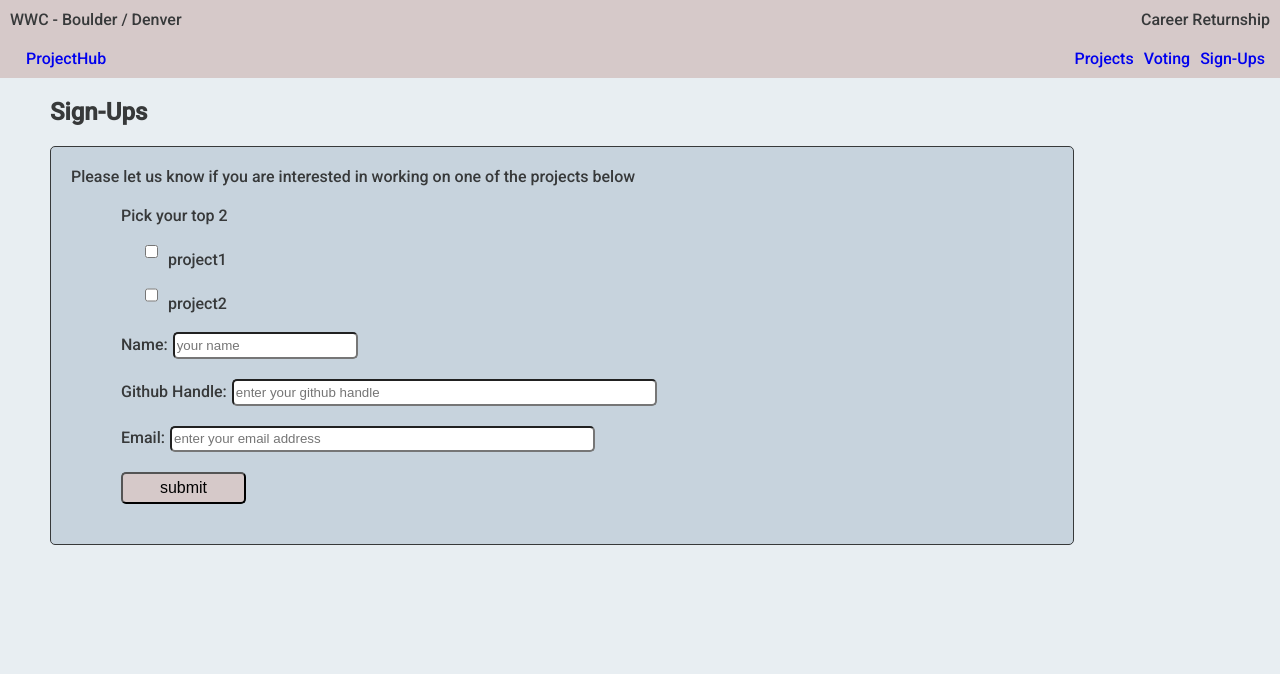
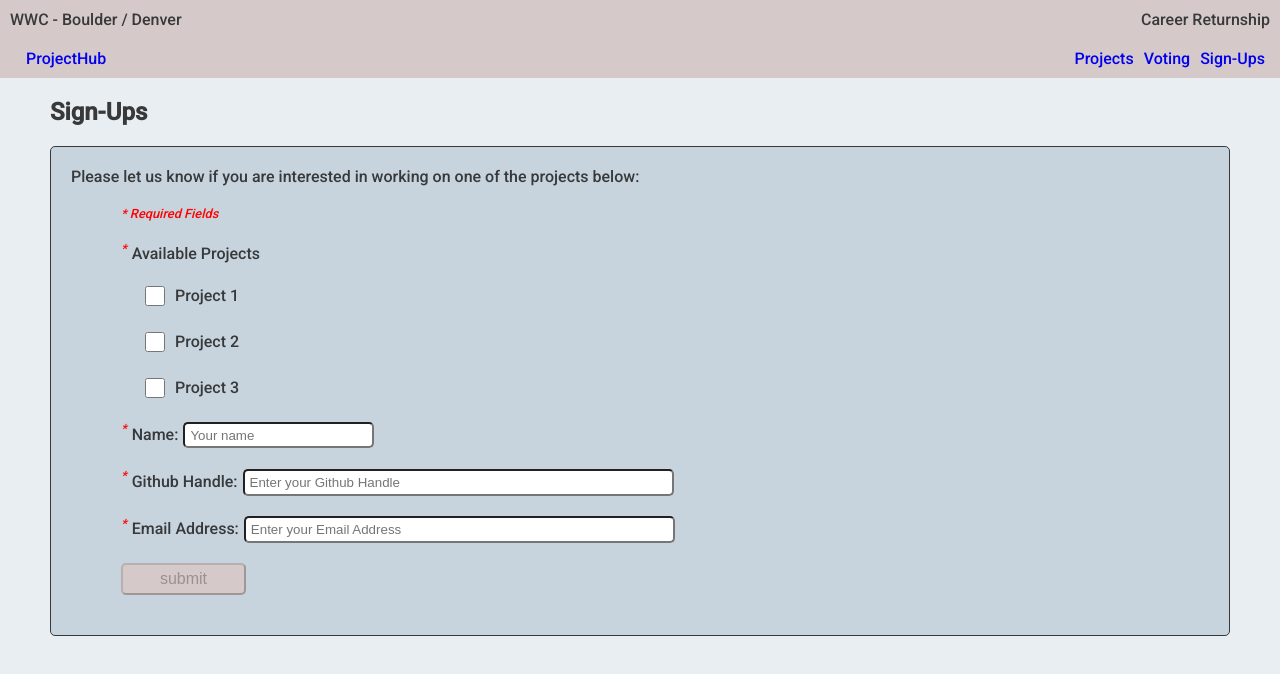
Before and after one commit to women-who-software/returnship-project-voting, a React (Create React App) app in the folder client/: page /signups in a window 1280 px wide. Shown: the top 674 px of the page. Built offline with nearby package versions, Linux system fonts and the light colour scheme.

Commit message:
added functionality to signups page

```diff
--- a/client/src/Components/SignUps/SignUps.js
+++ b/client/src/Components/SignUps/SignUps.js
@@ -1,30 +1,163 @@
-import React, { useState } from "react";
+import React, { useState, useContext } from "react";
+import { useHistory } from "react-router";
 import Nav from "../Nav/Nav";
+import ValidateError from "../ValidateError/ValidateError";
+import { GlobalContext } from "../../Context/GlobalContext";
+
+const Required = () => <span className="required">*</span>;
 
 export default function SignUps() {
-  const [name, setName] = useState("");
-  const [gitHub, setGitHub] = useState("");
-  const [email, setEmail] = useState("");
-  const [projects, setProjects] = useState({
-    project1: false,
-    project2: false,
-  });
+  const { projects } = useContext(GlobalContext);
+  let history = useHistory();
 
-  const onSubmit = (e) => {
-    e.preventDefault();
-    // const newEmployee = {
-    //   id: employees.length + 1,
-    //   name,
-    //   location,
-    //   designation,
-    // };
-    // addEmployee(newEmployee);
-    // history.push("/");
+  const Checkbox = ({
+    type = "checkbox",
+    name,
+    id,
+    checked = false,
+    onChange,
+  }) => {
+    return (
+      <input
+        type={type}
+        htmlFor={id}
+        name={name}
+        value={id}
+        checked={checked}
+        onChange={onChange}
+      />
+    );
   };
 
-  const handleProjectClick = ({ target }) =>
-    setProjects((project) => ({ ...setProjects, [target.name]: !project[target.name] }));
+  const [name, setName] = useState({ value: "", touched: "" });
+  const [github, setGithub] = useState({ value: "", touched: "" });
+  const [email, setEmail] = useState({ value: "", touched: "" });
+  const [selectedProjects, setSelectedProjects] = useState({});
 
+  // Update state from form
+
+  const updateName = (name) => {
+    setName({
+      value: name,
+      touched: true,
+    });
+  };
+
+  const updateGithub = (github) => {
+    setGithub({
+      value: github,
+      touched: true,
+    });
+  };
+
+  const updateEmail = (email) => {
+    setEmail({
+      value: email,
+      touched: true,
+    });
+  };
+
+  const updateSelectedProjects = (event) => {
+    setSelectedProjects({
+      ...selectedProjects,
+      [event.target.name]: {
+        checked: event.target.checked,
+        id: event.target.value,
+      },
+    });
+  };
+
+  // Form Submit
+  const handleOnSubmit = (e) => {
+    e.preventDefault();
+
+    console.log("name", name);
+    console.log("github", github);
+    console.log("email", email);
+    console.log("selectedProjects", selectedProjects);
+  };
+
+  // Validate form fields
+  const validateUserName = () => {
+    const userName = name.value.trim();
+
+    if (userName.length === 0) {
+      return { error: true, message: "Name is required" };
+    }
+
+    return { error: false, message: "" };
+  };
+
+  const validateGithub = () => {
+    const userGithub = github.value.trim();
+
+    if (userGithub.length === 0) {
+      return { error: true, message: "Github Handle is required" };
+    }
+
+    return { error: false, message: "" };
+  };
+
+  const validateEmail = () => {
+    const userEmail = email.value.trim();
+
+    if (userEmail.length === 0) {
+      return { error: true, message: "Email address is required" };
+    }
+
+    return { error: false, message: "" };
+  };
+
+  const validateSelectedProjects = () => {
+    const userSelectedProjects = selectedProjects;
+
+    console.log("userSelectedProjects", userSelectedProjects);
+
+    if (Object.keys(userSelectedProjects).length === 0) {
+      return {
+        error: true,
+        message: "You must selected at least 1 Project to vote for",
+      };
+    }
+
+    return { error: false, message: "" };
+  };
+
+  // Check for validation errors
+  let buttonDisabled = true;
+
+  const NameError = validateUserName();
+  const GithubError = validateGithub();
+  const EmailError = validateEmail();
+  const SelectedProjectsError = validateSelectedProjects();
+
+  if (
+    !NameError.error &&
+    !GithubError.error &&
+    !EmailError.error &&
+    !SelectedProjectsError.error
+  ) {
+    buttonDisabled = false;
+  }
+
+  // Project Options
+  const projectOptions = [];
+  projects.map((project) =>
+    projectOptions.push({
+      key: project.project_id,
+      name: project.project_name,
+      label: project.project_name,
+    })
+  );
+
+  // Check if selectedOption is checked
+  const checkSelectedProject = (project) => {
+    return selectedProjects[project]
+      ? selectedProjects[project].checked
+      : false;
+  };
+
+  // render
   return (
     <>
       <Nav />
@@ -32,69 +165,104 @@ export default function SignUps() {
         <div className="header">Sign-Ups</div>
         <div className="card">
           <div>
-            Please let us know if you are interested in working on one of the projects below
+            Please let us know if you are interested in working on one of the
+            projects below:
           </div>
-          <form onSubmit={onSubmit}>
-            <div className="signups__project-input">
-              <label className="signups__project-input-label" htmlFor="project">
-                Pick your top 2
-              </label>
-              {Object.keys(projects).map((key) => (
-                <div key={key}>
-                  <input
-                    type="checkbox"
-                    onChange={handleProjectClick}
-                    key={key}
-                    name={key}
-                    checked={projects[key]}
-                  />
-                  <span>{key}</span>
-                </div>
-              ))}
+          <form onSubmit={handleOnSubmit}>
+            <div className="required">* Required Fields</div>
+            <div className="signups__project-options">
+              <div>
+                <Required />
+                Available Projects
+              </div>
+              <div className="signups__projects-options-option">
+                {projectOptions.map((item) => (
+                  <div key={item.key}>
+                    <Checkbox
+                      name={item.name}
+                      id={item.key}
+                      checked={checkSelectedProject(item.name)}
+                      value={item.key}
+                      onChange={updateSelectedProjects}
+                    />
+                    <label id={item.key} htmlFor={item.key}>
+                      {item.name}
+                    </label>
+                  </div>
+                ))}
+              </div>
             </div>
+            <div>
+              {selectedProjects && (
+                <ValidateError message={SelectedProjectsError.userName} />
+              )}
+            </div>
+
             <div className="signups__name-input">
-              <label className="signups__name-input-label" htmlFor="name">
+              <label className="signups__name-input-label" htmlFor="userName">
+                <Required />
                 Name:
               </label>
               <input
-                name="name"
+                name="userName"
                 className="signups__name-input-input"
-                value={name}
-                onChange={(e) => setName(e.target.value)}
+                onChange={(e) => updateName(e.target.value)}
                 type="text"
-                placeholder="your name"
+                placeholder="Your name"
+                required
               />
             </div>
+            <div>
+              {name.touched && <ValidateError message={NameError.userName} />}
+            </div>
+
             <div className="signups__github-input">
-              <label className="signups__github-input-label" htmlFor="slack">
+              <label className="signups__github-input-label" htmlFor="github">
+                <Required />
                 Github Handle:
               </label>
               <input
-                name="slack"
+                name="github"
                 className="signups__github-input-input"
-                value={gitHub}
-                onChange={(e) => setGitHub(e.target.value)}
+                onChange={(e) => updateGithub(e.target.value)}
                 type="text"
-                placeholder="enter your github handle"
+                placeholder="Enter your Github Handle"
                 size="50"
+                required
               />
             </div>
+            <div>
+              {github.touched && (
+                <ValidateError message={GithubError.projects} />
+              )}
+            </div>
+
             <div className="signups__email-input">
-              <label className="signups__email-input-label" htmlFor="slack">
-                Email:
+              <label className="signups__email-input-label" htmlFor="github">
+                <Required />
+                Email Address:
               </label>
               <input
-                name="slack"
-                className="signups__github-input-input"
-                value={email}
-                onChange={(e) => setEmail(e.target.value)}
+                name="email"
+                className="signups__email-input-input"
+                onChange={(e) => updateEmail(e.target.value)}
                 type="text"
-                placeholder="enter your email address"
+                placeholder="Enter your Email Address"
                 size="50"
+                required
               />
             </div>
+            <div>
+              {email.touched && <ValidateError message={EmailError.projects} />}
+            </div>
             <div className="signups__submit">
-              <button className='small-button'>submit</button>
+              <button
+                className="small-button"
+                type="submit"
+                disabled={buttonDisabled}
+              >
+                submit
+              </button>
             </div>
           </form>
         </div>
--- a/client/src/Components/Voting/Voting.js
+++ b/client/src/Components/Voting/Voting.js
@@ -10,7 +10,13 @@ export default function Voting() {
   const { projects } = useContext(GlobalContext);
   let history = useHistory();
 
-  const Checkbox = ({ type = "checkbox", name, id, checked = false, onChange }) => {
+  const Checkbox = ({
+    type = "checkbox",
+    name,
+    id,
+    checked = false,
+    onChange,
+  }) => {
     return (
       <input
         type={type}
@@ -46,7 +52,10 @@ export default function Voting() {
   const updateSelectedProjects = (event) => {
     setSelectedProjects({
       ...selectedProjects,
-      [event.target.name]: { checked: event.target.checked, id: event.target.value },
+      [event.target.name]: {
+        checked: event.target.checked,
+        id: event.target.value,
+      },
     });
   };
 
@@ -74,7 +83,10 @@ export default function Voting() {
     const userSlack = slack.value.trim();
 
     if (userSlack.length === 0) {
-      return { error: true, message: "Slack Handle or Email address is required" };
+      return {
+        error: true,
+        message: "Slack Handle or Email address is required",
+      };
     }
 
     return { error: false, message: "" };
@@ -86,7 +98,10 @@ export default function Voting() {
     console.log("userSelectedProjects", userSelectedProjects);
 
     if (Object.keys(userSelectedProjects).length === 0) {
-      return { error: true, message: "You must selected at least 1 Project to vote for" };
+      return {
+        error: true,
+        message: "You must selected at least 1 Project to vote for",
+      };
     }
 
     return { error: false, message: "" };
@@ -115,7 +130,9 @@ export default function Voting() {
 
   // Check if selectedOption is checked
   const checkSelectedProject = (project) => {
-    return selectedProjects[project] ? selectedProjects[project].checked : false;
+    return selectedProjects[project]
+      ? selectedProjects[project].checked
+      : false;
   };
 
   // render
@@ -126,8 +143,8 @@ export default function Voting() {
         <div className="header">Vote</div>
         <div className="card">
           <div>
-            In order to prioritize potential projects, please vote on which projects you would be
-            interested in working on
+            In order to prioritize potential projects, please vote on which
+            projects you would be interested in working on
           </div>
           <form onSubmit={handleOnSubmit}>
             <div className="required">* Required Fields</div>
@@ -154,7 +171,9 @@ export default function Voting() {
               </div>
             </div>
             <div>
-              {selectedProjects && <ValidateError message={SelectedProjectsError.userName} />}
+              {selectedProjects && (
+                <ValidateError message={SelectedProjectsError.userName} />
+              )}
             </div>
             <div className="voting__name-input">
               <label className="voting__name-input-label" htmlFor="userName">
@@ -166,11 +185,13 @@ export default function Voting() {
                 className="voting__name-input-input"
                 onChange={(e) => updateName(e.target.value)}
                 type="text"
-                placeholder="your name"
+                placeholder="Your name"
                 required
               />
             </div>
-            <div>{name.touched && <ValidateError message={NameError.userName} />}</div>
+            <div>
+              {name.touched && <ValidateError message={NameError.userName} />}
+            </div>
             <div className="voting__slack-input">
               <label className="voting__slack-input-label" htmlFor="slack">
                 <Required />
@@ -181,14 +202,20 @@ export default function Voting() {
                 className="voting__slack-input-input"
                 onChange={(e) => updateSlack(e.target.value)}
                 type="text"
-                placeholder="enter either your slack handle or email address"
+                placeholder="Enter either your Slack Handle or Email address"
                 size="50"
                 required
               />
             </div>
-            <div>{slack.touched && <ValidateError message={SlackError.projects} />}</div>
+            <div>
+              {slack.touched && <ValidateError message={SlackError.projects} />}
+            </div>
             <div className="voting__submit">
-              <button className="small-button" type="submit" disabled={buttonDisabled}>
+              <button
+                className="small-button"
+                type="submit"
+                disabled={buttonDisabled}
+              >
                 submit
               </button>
             </div>
--- a/client/src/scss/base/_global.scss
+++ b/client/src/scss/base/_global.scss
@@ -57,7 +57,7 @@ ul {
 input {
   height: 2em;
   border-radius: 5px;
-  padding: 2px;
+  padding: 5px;
 }
 
 .required {
@@ -67,3 +67,13 @@ input {
   vertical-align: super;
   margin-right: 5px;
 }
+
+form {
+  margin: 0 50px;
+  div {
+    margin: 20px 0;
+  }
+  label {
+    margin-right: 5px;
+  }
+}
--- a/client/src/scss/components/_signups.scss
+++ b/client/src/scss/components/_signups.scss
@@ -1,23 +1,16 @@
 .signups {
   margin: 20px 50px 20px 50px;
-  width: 80%;
 }
 
-form {
-  margin: 0 50px;
-  div {
-    margin: 20px 0;
-  }
-  label {
-    margin-right: 5px;
+.signups__project-options {
+  input[type="checkbox"] {
+    vertical-align: middle;
+    margin-right: 10px;
+    height: 20px;
+    width: 20px;
   }
 }
 
-.signups__project-input {
-  input {
-    margin-right: 10px;
-  }
-  div {
-    margin: 10px 20px;
-  }
+.signups__projects-options-option {
+  margin-left: 20px;
 }
--- a/client/src/scss/components/_voting.scss
+++ b/client/src/scss/components/_voting.scss
@@ -1,16 +1,5 @@
 .voting {
   margin: 20px 50px 20px 50px;
-  width: 80%;
-}
-
-form {
-  margin: 0 50px;
-  div {
-    margin: 20px 0;
-  }
-  label {
-    margin-right: 5px;
-  }
 }
 
 .voting__project-options {
@@ -21,3 +10,7 @@ form {
     width: 20px;
   }
 }
+
+.voting__projects-options-option {
+  margin-left: 20px;
+}
```
